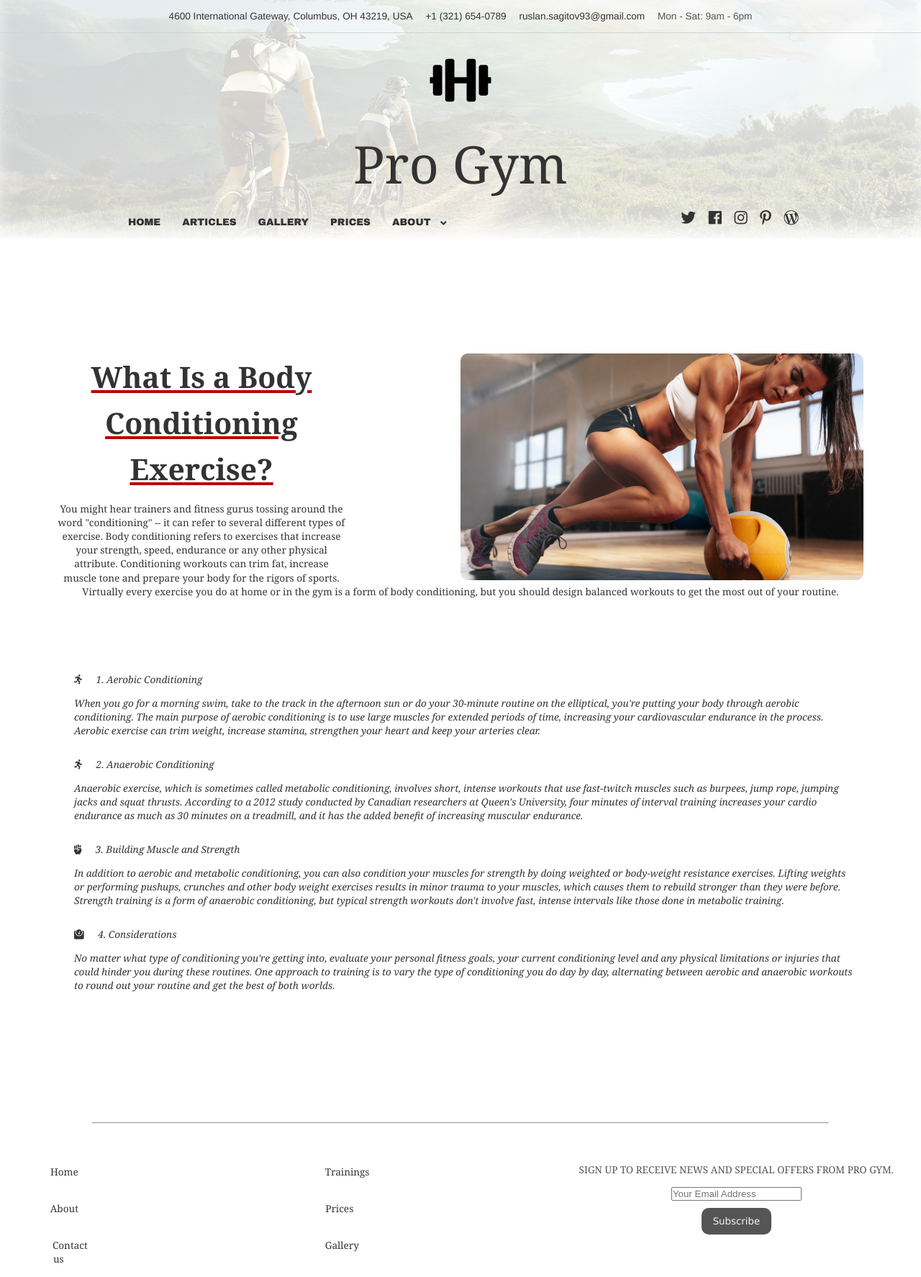
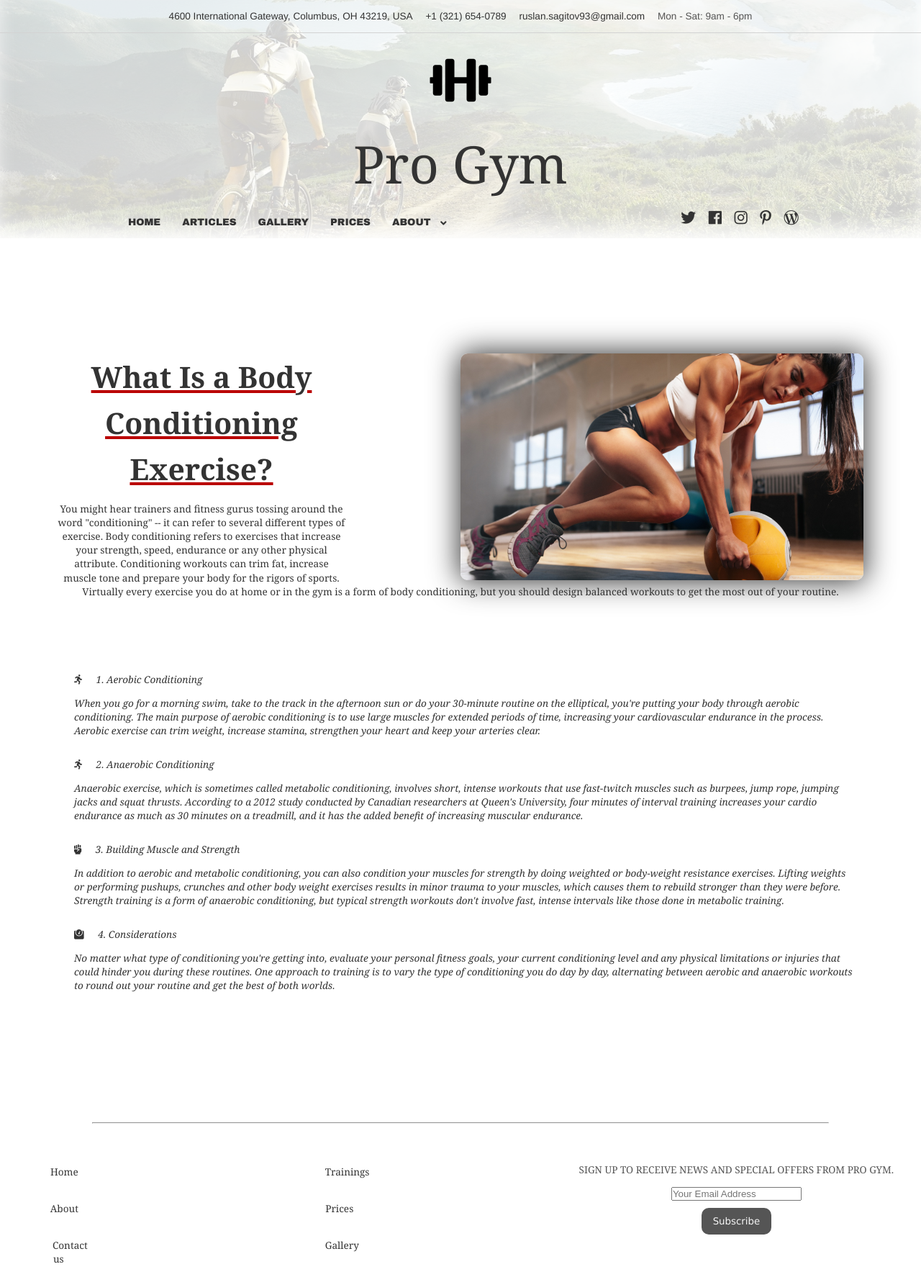
Before and after one commit to Ruslan1493/Blog, a Jekyll site: the page built from pages/conditioning.html, in a window 1280 px wide. Shown: the whole page at 72% size. Built offline with Jekyll 4.4.1, drawn with Linux system fonts in a browser that asks for light colours; nearby versions of some CDN libraries; Markdown is read by kramdown in place of the engine named in the settings.

Commit message:
adding github v1

```diff
--- a/_layouts/default.html
+++ b/_layouts/default.html
@@ -4,7 +4,7 @@
     <meta charset="UTF-8">
     <link rel="stylesheet" href="/css/styles.css" type="text/css">
     <title>My Gym blog</title>
-    <script src="../script.js"></script>
+    <script src="{{ site.baseurl }}/script/script.js"></script>
 </head>
 <body>
 <header>
@@ -18,16 +18,22 @@
     </div>
     <div class="title">
         <!--<img id="main-logo" class="fas fa-dumbbell"></i>src="/images/gym.jfif"/>-->
-        <a href="/index.html"><i class="fas fa-dumbbell"></i></a>
-        <a href="/index.html" id="title">Pro Gym</a>
+        <a href="{{ site.baseurl }}/index.html"><i class="fas fa-dumbbell"></i></a>
+        <a href="{{ site.baseurl }}/index.html" id="title">Pro Gym</a>
     </div>
     <div class="navigation">
         <ul class="main-nav">
-            <li><a href="/index.html">home</a></li>
-            <li><a href="../pages/articles.html">articles</a></li>
-            <li><a href="../pages/gallery.html">gallery</a></li>
-            <li><a href="../pages/prices.html">prices</a></li>
-            <li><a href="../pages/about.html"><i class="fas fa-angle-down"></i>about</a>
+            <li><a href="{{ site.baseurl }}/index.html">home</a></li>
+            <li><a href="{{ site.baseurl }}/pages/articles.html">articles</a></li>
+            <li><a href="{{ site.baseurl }}/pages/gallery.html">gallery</a></li>
+            <li><a href="{{ site.baseurl }}/pages/prices.html">prices</a></li>
+            <li><a href="{{ site.baseurl }}/pages/about.html"><i class="fas fa-angle-down"></i>about</a>
+                <!--<&#45;&#45;!-->
+            <!--<li><a href="{{ site.baseurl }}/index.html">home</a></li>-->
+            <!--<li><a href="../pages/articles.html">articles</a></li>-->
+            <!--<li><a href="../pages/gallery.html">gallery</a></li>-->
+            <!--<li><a href="../pages/prices.html">prices</a></li>-->
+            <!--<li><a href="../pages/about.html"><i class="fas fa-angle-down"></i>about</a>-->
                 <ul>
                     <li><a href="/pages/contact-us.html">contact</a></li>
                 </ul>
@@ -71,7 +77,7 @@
                 <p>SIGN UP TO RECEIVE NEWS AND SPECIAL OFFERS FROM PRO GYM.</p>
                 <input type="email" placeholder="Your Email Address">
             </div>
-                <button class="subscribe">Subscribe</button>
+                <button class="subscribe" onclick="emailChecker()">Subscribe</button>
         </article>
     </section>
 </footer>
--- a/_scss/_icons.scss
+++ b/_scss/_icons.scss
@@ -7,7 +7,7 @@
 
 .icons .fab:hover{
   color: #437fdc;
-  animation: rotate 3s linear;
+  animation: rotate 2s ease-out;
 }
 
 .icons > li:hover .fab{
@@ -63,7 +63,6 @@
   }
   50%{
     color: crimson;
-    font-size: 1.5rem;
   }
 100% {
     transform: rotate(360deg);
--- a/_scss/trainings.scss
+++ b/_scss/trainings.scss
@@ -10,6 +10,9 @@
     line-height: 1.2rem;
     clear: both;
     z-index: 111;
+    .training-img{
+      box-shadow: 0px 0px 40px 2px;
+    }
   }
   section:not(:first-child){
     margin: 6rem 0 0 0;
--- a/css/styles.css
+++ b/css/styles.css
@@ -757,8 +757,8 @@
 
 .icons .fab:hover {
   color: #437fdc;
-  -webkit-animation: rotate 3s linear;
-          animation: rotate 3s linear; }
+  -webkit-animation: rotate 2s ease-out;
+          animation: rotate 2s ease-out; }
 
 .fa-angle-down {
   position: absolute;
@@ -826,8 +826,7 @@
     -webkit-transform: rotate(0deg);
             transform: rotate(0deg); }
   50% {
-    color: crimson;
-    font-size: 1.5rem; }
+    color: crimson; }
   100% {
     -webkit-transform: rotate(360deg);
             transform: rotate(360deg); } }
@@ -837,8 +836,7 @@
     -webkit-transform: rotate(0deg);
             transform: rotate(0deg); }
   50% {
-    color: crimson;
-    font-size: 1.5rem; }
+    color: crimson; }
   100% {
     -webkit-transform: rotate(360deg);
             transform: rotate(360deg); } }
@@ -958,6 +956,8 @@
   line-height: 1.2rem;
   clear: both;
   z-index: 111; }
+  .trainings section .training-img {
+    box-shadow: 0px 0px 40px 2px; }
 
 .trainings section:not(:first-child) {
   margin: 6rem 0 0 0; }
--- a/pages/conditioning.html
+++ b/pages/conditioning.html
@@ -3,7 +3,7 @@
 ---
 
 <section>
-    <img src="../images/4.jpg">
+    <img class="training-img" src="../images/4.jpg">
     <h2>What Is a Body Conditioning Exercise?</h2>
     <p>You might hear trainers and fitness gurus tossing around the word "conditioning" -- it
         can refer to several different types of exercise. Body conditioning refers to exercises that increase your
--- a/pages/fat_loss.html
+++ b/pages/fat_loss.html
@@ -3,7 +3,7 @@
 ---
 
 <section>
-    <img src="../images/5.jpg">
+    <img class="training-img" src="../images/5.jpg">
     <h2>Weight Loss Tips: Lose Weight, Reduce Belly Fat With These 9 Fat Burning Habits</h2>
     <p>Desperate to shed some kilos? You should be aware that exercise alone isn’t the key to burn
         fats and reduce belly fat. There should be a proper diet plan, your body should get sufficient
--- a/pages/strength.html
+++ b/pages/strength.html
@@ -3,7 +3,7 @@
 ---
 
 <section>
-    <img src="../images/3.jpg">
+    <img class="training-img" src="../images/3.jpg">
     <h2>Gain Strength</h2>
     <!--<div class="line-left">-->
     <p>Being stronger in the basic barbell lifts makes everything else you do in the gym easier. It
--- a/script.js
+++ /dev/null
@@ -1,9 +0,0 @@
-function redirect(page) {
-    if(page === 'strength'){
-        location.href = "../pages/strength.html";
-    }else if(page === 'fat loss'){
-        location.href = "../pages/fat_loss.html";
-    }else if(page === 'condition'){
-        location.href = "../pages/conditioning.html";
-    }
-};
--- /dev/null
+++ b/script/script.js
@@ -0,0 +1,19 @@
+document.onload = (function () {
+    function redirect(page) {
+        if(page === 'strength'){
+            location.href = "../pages/strength.html";
+        }else if(page === 'fat loss'){
+            location.href = "../pages/fat_loss.html";
+        }else if(page === 'condition'){
+            location.href = "../pages/conditioning.html";
+        }
+    };
+
+    function emailChecker(){
+        let email = $(this).val();
+        email.val("Yes!");
+    };
+    return {
+        redirect: redirect,
+    };
+})();
```
